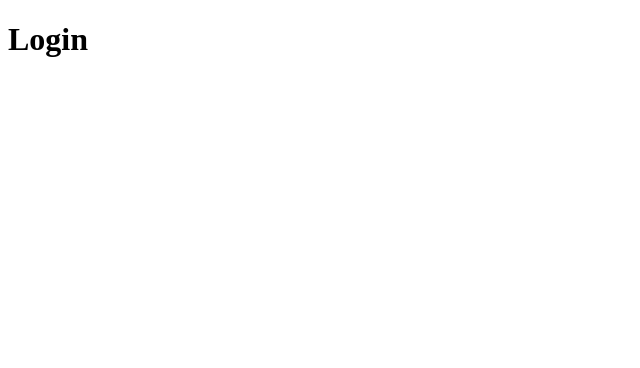
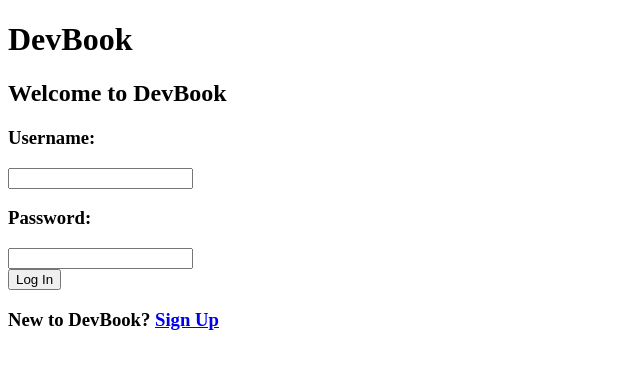
Before and after one commit to NandoD95/DevBook, a React (Create React App) app in the folder client/: page /Login in a window 1280 px wide. Shown: the top 368 px of the page, without its empty margins (0-640 px from the left). Built offline with nearby package versions, Linux system fonts and the light colour scheme; no server answers.

Commit message:
completed login.js, created redirect component and added it to app.js

```diff
--- a/client/package.json
+++ b/client/package.json
@@ -10,7 +10,7 @@
     "formik": "^2.4.6",
     "react": "^18.3.1",
     "react-dom": "^18.3.1",
-    "react-router-dom": "^6.24.0",
+    "react-router-dom": "6.23",
     "react-scripts": "5.0.1",
     "web-vitals": "^2.1.4",
     "yup": "^1.4.0"
--- a/client/src/components/App.js
+++ b/client/src/components/App.js
@@ -1,10 +1,40 @@
 import React, { useEffect, useState } from "react";
-import { Switch, Route } from "react-router-dom";
+import { BrowserRouter, Routes, Route } from 'react-router-dom'
 import Login from "./pages/Login";
+import Redirect from "./Redirect";
 
 function App() {
+
+  const [isLoggedIn, setIsLoggedIn] = useState(false)
+  const [userId, setUserId] = useState(0)
+
+  useEffect(() => {
+    fetch('/api/session')
+      .then(response => {
+        if (response.ok) {
+          setIsLoggedIn(true);
+          return response.json();
+        } else {
+          setIsLoggedIn(false);
+        }
+      })
+      .then(data => {
+        if (data !== undefined) {
+          setUserId(data['id']);
+        }
+      })
+      .catch(error => {
+        console.error('Session check failed:', error);
+      });
+  }, []);
+
   return (
-    <Login />
+    <BrowserRouter>
+      <Routes>
+        <Route path="/" element={<Redirect isLoggedIn={isLoggedIn} userId={userId} />} />
+        <Route path='/Login' element={<Login setIsLoggedIn={setIsLoggedIn} setUserId={setUserId}/>}></Route>
+      </Routes>
+    </BrowserRouter>
   );
 }
 
--- /dev/null
+++ b/client/src/components/Redirect.js
@@ -0,0 +1,20 @@
+import { useNavigate } from "react-router-dom"
+import { useEffect } from "react"
+
+function Redirect({ isLoggedIn, userId }) {
+
+    const navigate = useNavigate()
+
+    useEffect(() => {
+        if (isLoggedIn === true) {
+            navigate(`/user/${userId}`)
+        }
+        else {
+            navigate('/login')
+        }
+    }, [isLoggedIn, userId, navigate])
+
+    return null;
+}
+
+export default Redirect;
--- a/client/src/components/pages/Login.js
+++ b/client/src/components/pages/Login.js
@@ -1,10 +1,72 @@
-import React from "react";
+import { useState } from "react"
+import { Link, useNavigate } from "react-router-dom"
 
-function Login (){
-    return(
-        <div>
-            <h1>Login</h1>
-        </div>
+function Login({ setIsLoggedIn, setUserId }) {
+
+    const [loginUser, setLoginUser] = useState("")
+    const [loginPassword, setLoginPassword] = useState("")
+
+    const navigate = useNavigate()
+
+    function logIn(e) {
+        e.preventDefault()
+        fetch('/api/login', {
+            method: "POST",
+            headers: {
+                "Content-Type": "application/json",
+            },
+            body: JSON.stringify(
+                {
+                    username: loginUser,
+                    password: loginPassword
+                }
+            )
+        })
+            .then(r => {
+                if (r.ok) {
+                    return r.json()
+                }
+                else {
+                    alert("Not Valid Login")
+                    return undefined
+                }
+            })
+            .then(data => {
+                if (data === undefined) {
+                    alert("Something went wrong. Please try again.")
+                }
+                else {
+                    const userId = data.id
+                    setUserId(userId)
+                    setLoginPassword("")
+                    setLoginUser("")
+                    navigate(`/user/${userId}`)
+                    setIsLoggedIn(true)
+                }
+            })
+    }
+
+    return (
+        <>
+            <div className="">
+                <h1 className="">DevBook</h1>
+            </div>
+            <div className="">
+                <h2 className="">Welcome to DevBook</h2>
+                <form className="" onSubmit={(e) => logIn(e)}>
+                    <div>
+                        <h3 className="">Username:</h3>
+                        <input id="username" className="inputs" autoComplete="username" onChange={(e) => setLoginUser(e.target.value)} />
+                    </div>
+                    <div>
+                        <h3 className="">Password:</h3>
+                        <input id="password" className="inputs" autoComplete="current-password" type="password" onChange={(e) => setLoginPassword(e.target.value)} />
+                    </div>
+                    <button className="" type="submit">Log In</button>
+                </form>
+                <h3 className="">New to DevBook? <Link className="" to="/signup">Sign Up</Link></h3>
+            </div>
+        </>
     )
 }
 
```
